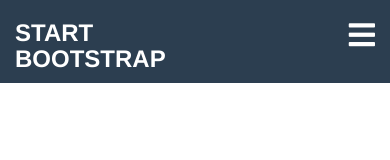
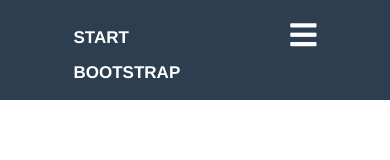
Before and after one commit to biancoenrico/html-css-bootstrap-freelancer, a plain HTML site: page index.html in a window 390 px wide. Drawn offline with nearby package versions, Linux system fonts and the light colour scheme.

Commit message:
responsive xs nav

```diff
--- a/css/style.css
+++ b/css/style.css
@@ -1,5 +1,11 @@
+/* HEADER */
+/* Nav */
 nav{
     background-color: #2c3e50;
+}
+.wrapper{
+    max-width: 70%;
+    margin: auto;
 }
 strong , .fa-bars{
     color: white;
@@ -22,3 +28,13 @@
 .menu{
     line-height: 70px;
 }
+/* xs nav responsive */
+@media all and (max-width: 767px) {
+    .start{
+        font-size: 17px;
+        line-height: 35px;
+    }
+    .burger_menu{
+        text-align: right;
+    }
+}
--- a/index.html
+++ b/index.html
@@ -14,17 +14,19 @@
 </head>
 <body>
     <header>
-        <nav class="container">
+        <nav>
+            <div class="wrapper">
+                <div class="container">
                     <div class="row">
-                <div class="col-xs-6"><h3 class="uppercase"><strong>start bootstrap</strong></h4></div>
-                <div class="col-xs-6 hidden-md hidden-lg">
-                    <div class="burger_menu text-right">
+                        <div class="col-xs-8 col-sm-6"><h3 class="start"><strong>start bootstrap</strong></h4></div>
+                        <div class="col-xs-4 col-sm-6 hidden-md hidden-lg">
+                            <div class="burger_menu text-center">
                                 <i class="fas fa-bars"></i>
                             </div>
                         </div>
                         <div class="col-xs-6 hidden-xs hidden-sm">
                             <div class="menu">
-                        <ul class="link_nav text-right">
+                                <ul class="link_nav">
                                     <li>
                                         <a href="#"><h5><strong>portfolio</strong></h5></a>
                                     </li>
@@ -38,6 +40,8 @@
                             </div>
                         </div>
                     </div>
+                </div>
+            </div>
         </nav>
     </header>
 </body>
```
Lines whose indentation alone changed are shown as unchanged.
